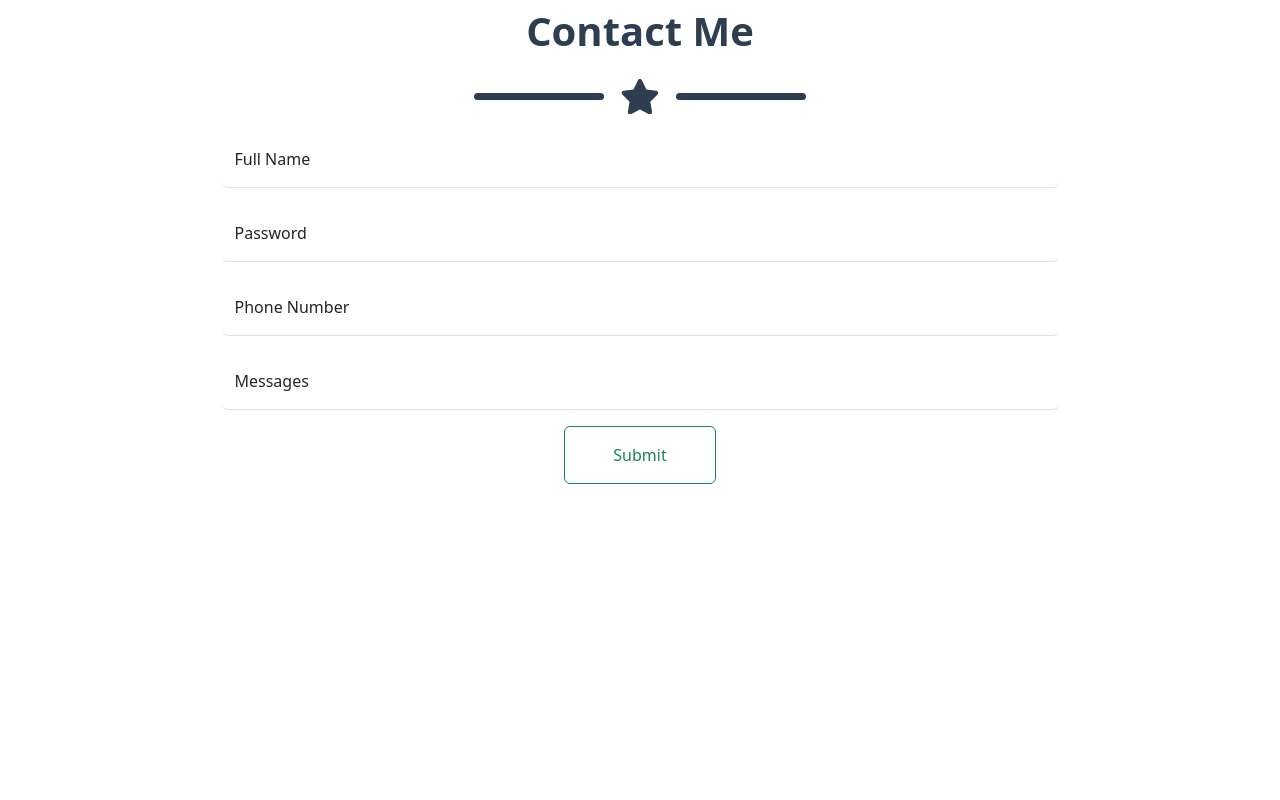
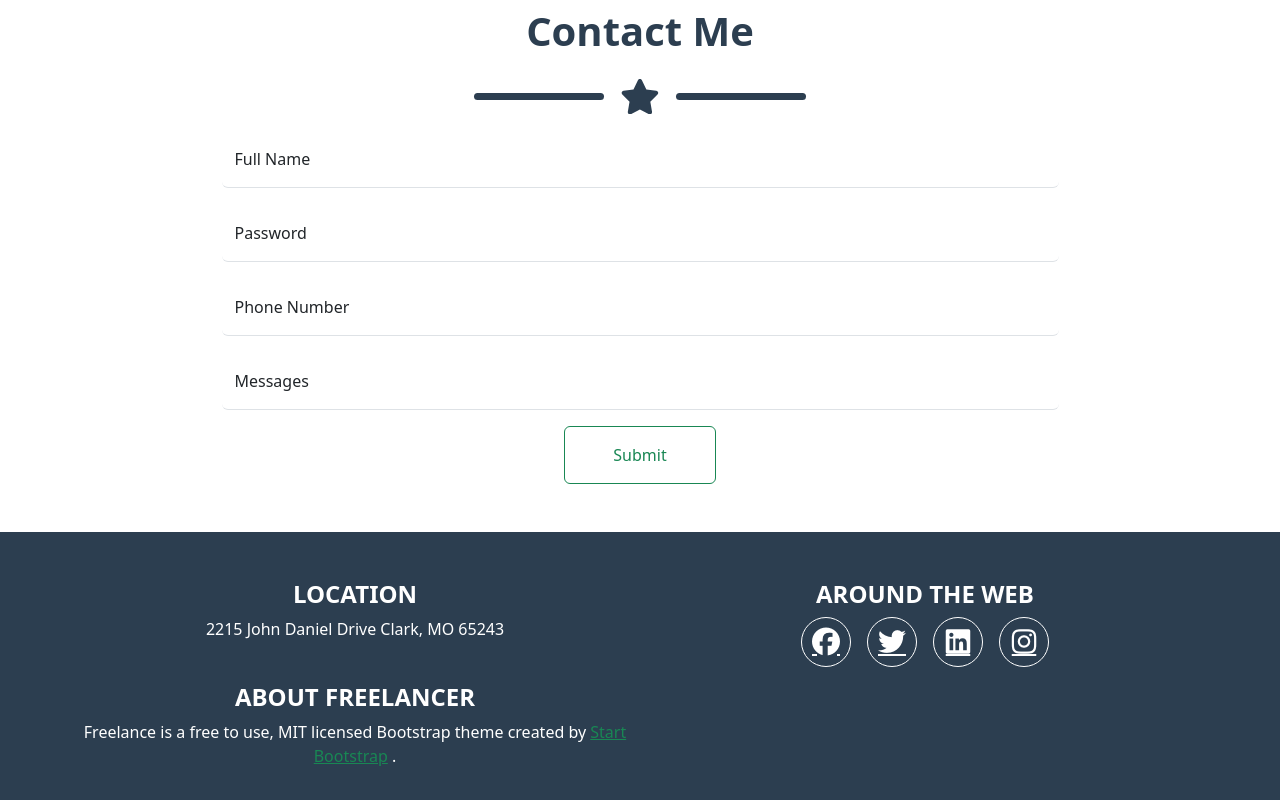
Before and after one commit to Mohammed-Alqerem/ReactWithBootstrap, a React (Vite) app: page / in a window 1280 px wide. Shown: the part 2842-3642 px from the top of the page. Before the commit the page ends 3374 px from the top, so only its background shows below. Built offline with nearby package versions, Linux system fonts and the light colour scheme.

Commit message:
finish the footer secction and add hover to the links of the navbar

```diff
--- a/src/App.jsx
+++ b/src/App.jsx
@@ -5,6 +5,7 @@ import Hero from './heroSection/Hero'
 import Portfolio from './portfolio/Portfolio'
 import About from './about/About'
 import Contacts from './contacts/Contacts'
+import Footer from './footer/Footer'
 
 export default function App() {
   return (
@@ -15,6 +16,7 @@ export default function App() {
        <Portfolio/>
        <About/>
        <Contacts/>
+       <Footer/>
 
 
 
--- a/src/footer/Footer.jsx
+++ b/src/footer/Footer.jsx
@@ -0,0 +1,47 @@
+import React from 'react'
+import style from './footer.module.css'
+
+export default function Footer() {
+  return (
+    <footer className={`${style.footerBg} py-5`}>
+
+        <div className="container text-white fw-medium text-center">
+            <div className="row ">
+                <div className="col-xxl-4 col-lg-6 col-12">
+                    <h4 className='fw-bolder text-uppercase'>Location</h4>
+                    <p>2215 John Daniel Drive Clark, MO 65243</p>
+                </div>
+                <div className="col-xxl-4 col-lg-6 col-12">
+                    <h4 className='fw-bolder text-uppercase'>Around the Web</h4>
+
+                        <ul className='list-unstyled d-flex gap-3 justify-content-center align-items-center'>
+                            <li>
+                                <a href="#" className=' fs-3 text-white'><i class=" fa-brands fa-facebook"></i></a>
+                            </li>
+                            <li>
+                                <a href="#" className='fs-3  text-white'><i class="fa-brands fa-twitter"></i></a>
+                            </li>
+                            <li>
+                                <a href="#" className='fs-3  text-white'><i class="fa-brands fa-linkedin"></i></a>
+                            </li>
+                            <li>
+                                <a href="#" className='fs-3  text-white'><i class="fa-brands fa-instagram"></i></a>
+                            </li>
+                        </ul>
+
+                </div>
+
+                <div className="col-xxl-4 col-lg-6 col-12">
+                    <h4 className='fw-bolder text-uppercase'>About Freelancer</h4>
+                    <p>Freelance is a free to use, MIT licensed Bootstrap theme created by <a href="#" className='text-success'>Start Bootstrap</a> .</p>
+                </div>
+
+
+
+
+            </div>
+        </div>
+
+    </footer>
+  )
+}
--- a/src/footer/footer.module.css
+++ b/src/footer/footer.module.css
@@ -0,0 +1,28 @@
+.footerBg{
+    background-color:#2c3e50 ;
+}
+
+
+footer ul li a{
+    border: solid white 1px;
+    display: flex;
+    justify-content: center;
+    align-items: center;
+    width: 50px;
+    height: 50px;
+    border-radius: 50%;
+    -webkit-border-radius: 50%;
+    -moz-border-radius: 50%;
+    -ms-border-radius: 50%;
+    -o-border-radius: 50%;
+    transition: .4s ;
+    -webkit-transition: .4s ;
+    -moz-transition: .4s ;
+    -ms-transition: .4s ;
+    -o-transition: .4s ;
+}
+
+footer ul li a:hover{
+    background-color: white;
+    color: black !important;
+}
--- a/src/navbar/Navbar.jsx
+++ b/src/navbar/Navbar.jsx
@@ -3,22 +3,22 @@ import style from './navbar.module.css'
 
 export default function Navbar() {
   return (
-    <nav class={`${style.navBg} py-3  navbar navbar-expand-lg bg-body-tertiary`}>
+    <nav className={`${style.navBg} py-3  navbar navbar-expand-lg bg-body-tertiary`}>
   <div class="container">
     <a class="navbar-brand text-white fs-3 fw-medium text-uppercase" href="#">Start Bootstrap</a>
-    <button class="navbar-toggler" type="button" data-bs-toggle="collapse" data-bs-target="#navbarNav" aria-controls="navbarNav" aria-expanded="false" aria-label="Toggle navigation">
-      <span class="navbar-toggler-icon"></span>
+    <button className="navbar-toggler" type="button" data-bs-toggle="collapse" data-bs-target="#navbarNav" aria-controls="navbarNav" aria-expanded="false" aria-label="Toggle navigation">
+      <span className="navbar-toggler-icon"></span>
     </button>
-    <div class="collapse navbar-collapse" id="navbarNav">
-      <ul class="navbar-nav ms-auto fw-medium text-uppercase gap-3 ">
-        <li class="nav-item">
-          <a class="nav-link active text-white" aria-current="page" href="#">Portfolio</a>
+    <div className="collapse navbar-collapse" id="navbarNav">
+      <ul className="navbar-nav ms-auto fw-medium text-uppercase gap-3 ">
+        <li className="nav-item">
+          <a className="nav-link active text-white" aria-current="page" href="#">Portfolio</a>
         </li>
-        <li class="nav-item">
-          <a class="nav-link text-white" href="#">About</a>
+        <li className="nav-item">
+          <a className="nav-link text-white" href="#">About</a>
         </li>
-        <li class="nav-item">
-          <a class="nav-link text-white" href="#">Contact</a>
+        <li className="nav-item">
+          <a className="nav-link text-white" href="#">Contact</a>
         </li>
 
       </ul>
--- a/src/navbar/navbar.module.css
+++ b/src/navbar/navbar.module.css
@@ -1,3 +1,11 @@
-.navBg{
+.navBg {
     background-color: #2c3e50 !important;
 }
+
+ ul li {
+    transition: 0.5s;
+}
+
+ ul li:hover a {
+    color: #1abc9c !important;
+}
```
